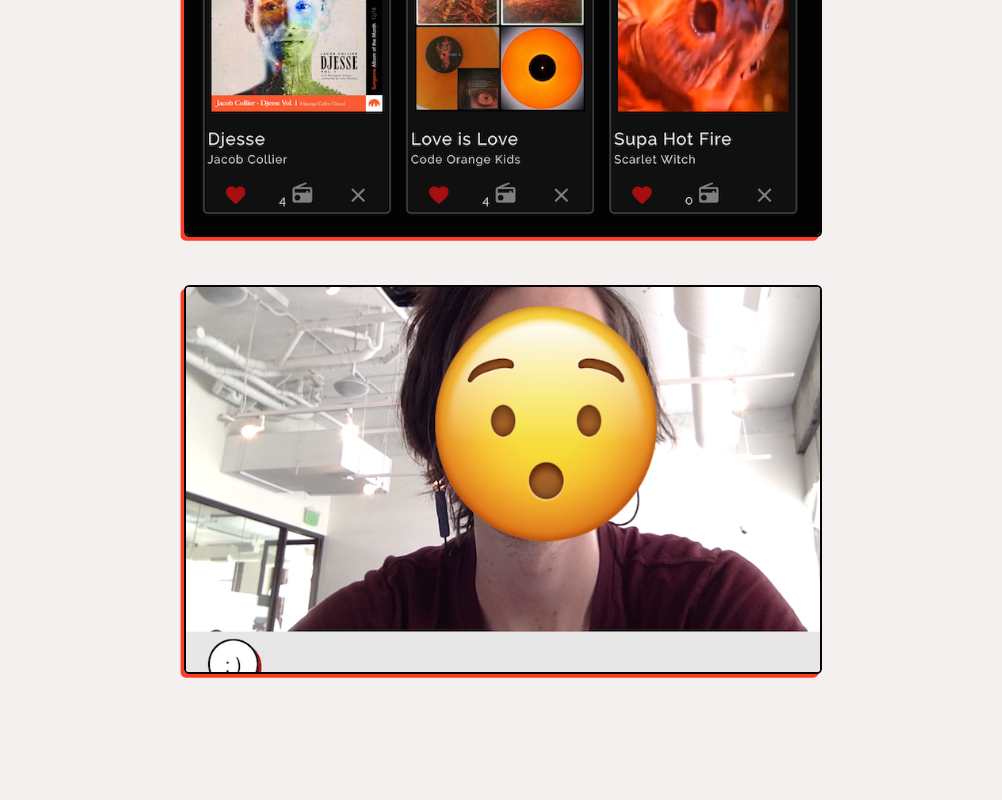
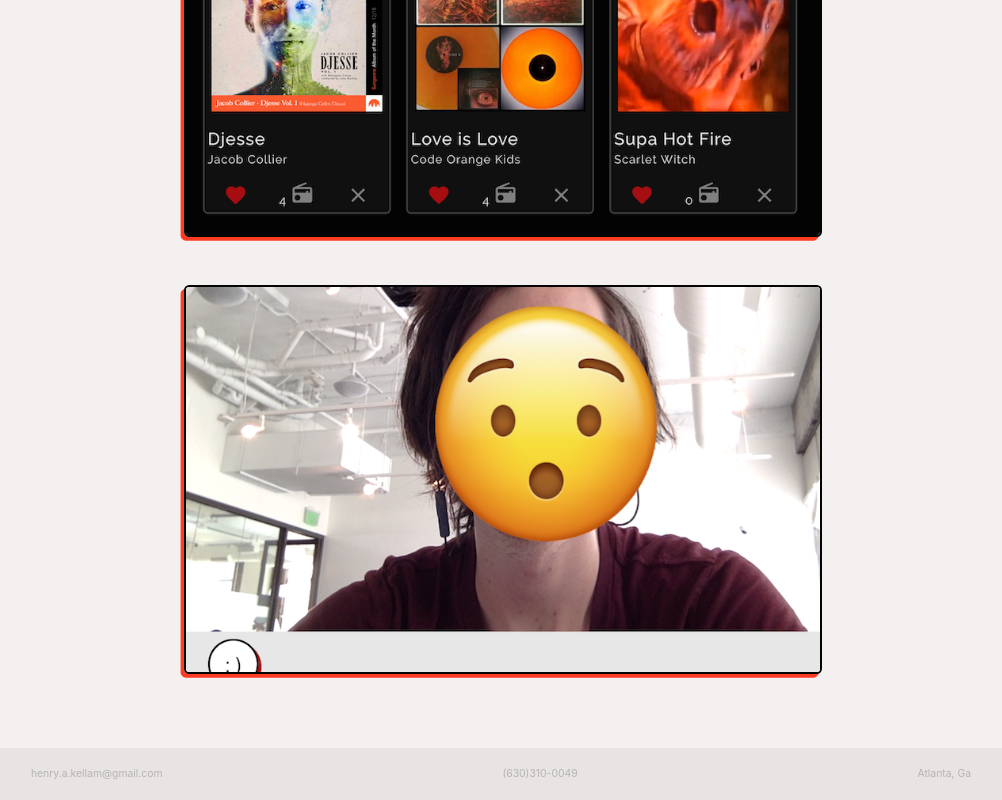
Before and after one commit to 11hkella/Portfolio, a React (Create React App) app: page / in a window 1280 px wide. Shown: the part 3611-4411 px from the top of the page, without its empty margins (139-1141 px from the left). Before the commit the page ends 4359 px from the top, so only its background shows below. Built offline with nearby package versions, Linux system fonts and the light colour scheme.

Commit message:
implimented footer version 1

```diff
--- a/src/App.js
+++ b/src/App.js
@@ -6,6 +6,7 @@
 import Navbar from './components/Navbar.js'
 import Hero from './components/Hero.js'
 import AboutMe from './components/AboutMe.js'
+import Footer from './components/Footer.js'
 
 
 function App() {
@@ -16,6 +17,7 @@
       <AboutMe />
       <SkillWheel />
       <Projects />
+      <Footer />
     </div>
   );
 }
--- a/src/components/Footer.css
+++ b/src/components/Footer.css
@@ -0,0 +1,13 @@
+footer {
+    width: 100vw;
+    height: 2em;
+    display: flex;
+    justify-content: space-around;
+    align-items: center;
+    background-color: #e9e4e4;
+    color: #b6b3b3;
+}
+
+footer p{
+    font-size: 0.4em;
+}
--- a/src/components/Footer.js
+++ b/src/components/Footer.js
@@ -0,0 +1,14 @@
+import React, { Component } from 'react'
+import './Footer.css'
+
+export default class Footer extends Component {
+    render() {
+        return (
+            <footer>
+                <p>henry.a.kellam@gmail.com</p>
+                <p>(630)310-0049</p>
+                <p>Atlanta, Ga</p>
+            </footer>
+        )
+    }
+}
```
